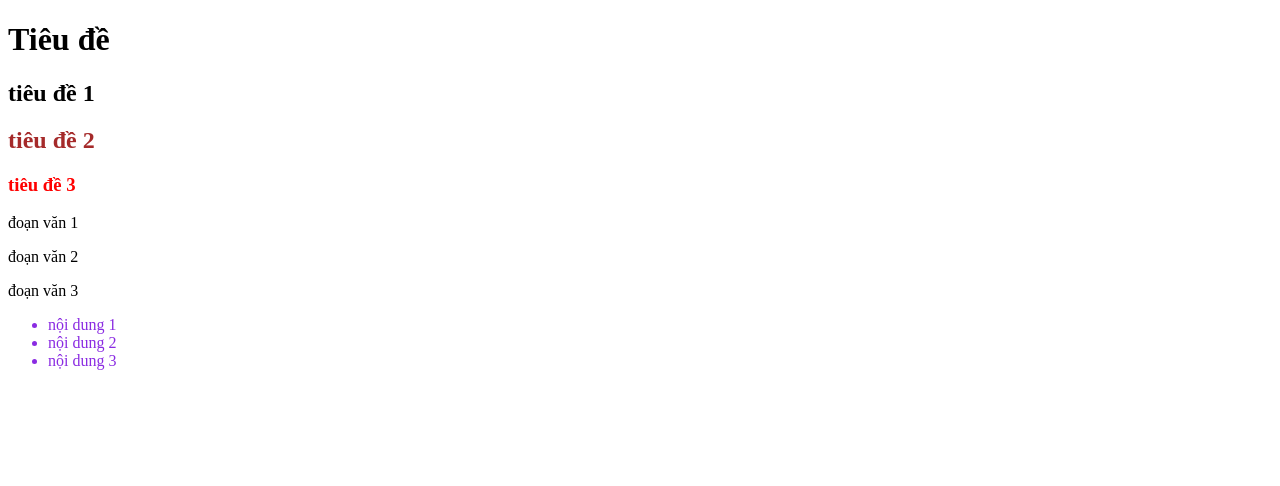
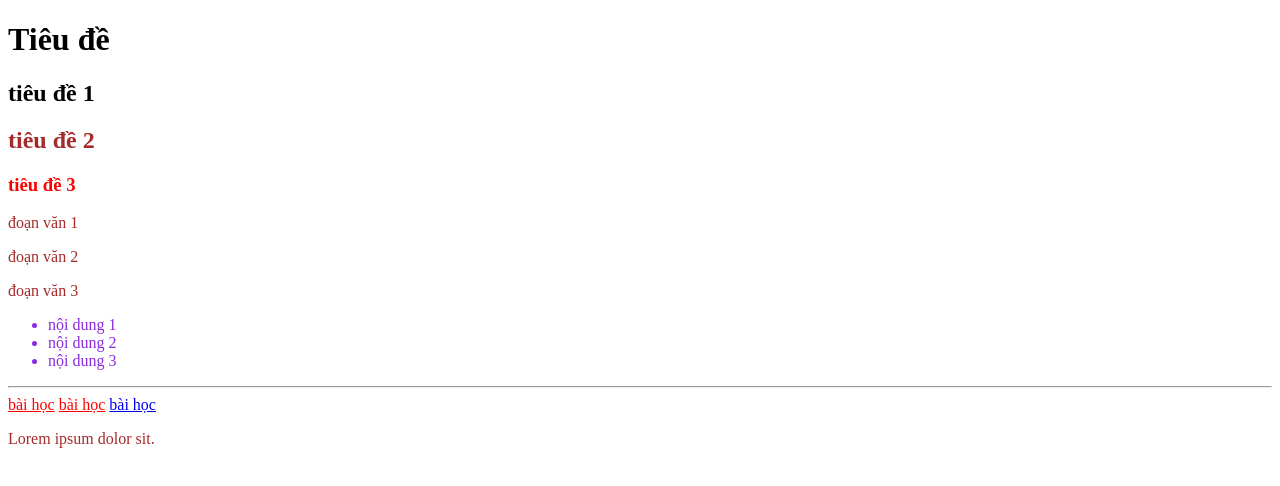
Before and after one commit to trducminh/du_an6, a plain HTML site: page index.html in a window 1280 px wide. Drawn offline with Linux system fonts and the light colour scheme.

Commit message:
sửa lần 2

```diff
--- a/index.html
+++ b/index.html
@@ -21,5 +21,10 @@
       <li>nội dung 2</li>
       <li>nội dung 3</li>
     </ul>
+    <hr />
+    <a href="http://tuhoc.cc" target="blank">bài học</a>
+    <a href="http://tuhoc.cc" target="self">bài học</a>
+    <a href="http://tuhoc.cc">bài học</a>
+    <p>Lorem ipsum dolor sit.</p>
   </body>
 </html>
--- a/style.css
+++ b/style.css
@@ -7,3 +7,9 @@
 .bai li {
   color: blueviolet;
 }
+[target] {
+  color: red;
+}
+p {
+  color: brown;
+}
```
